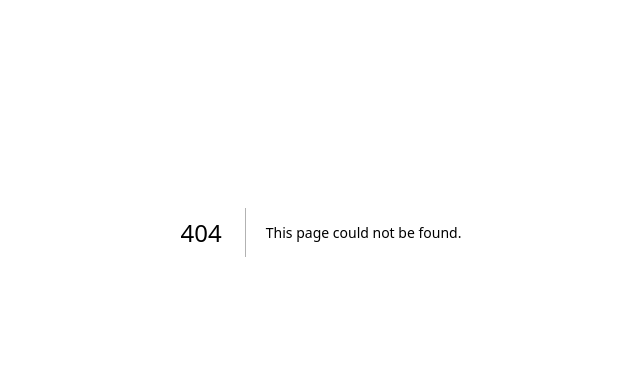
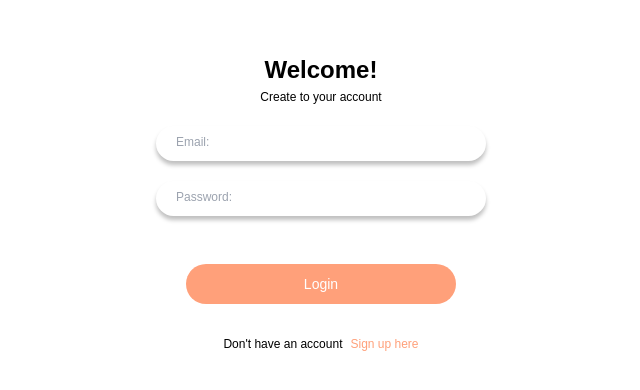
Before and after one commit to issac-326/adopcion, a Next.js app: page /Login in a window 1280 px wide. Before the commit this address had no page. Shown: the part 168-558 px from the top of the page, without its empty margins (319-959 px from the left). Built offline with nearby package versions, Linux system fonts and the light colour scheme.

Commit message:
Login frontend

```diff
--- /dev/null
+++ b/src/app/Login/page.tsx
@@ -0,0 +1,29 @@
+import Link from "next/link";
+
+export default function Home() {
+    return (
+      <div>
+        <div className="flex items-center flex-col mt-[220px] bg-white">
+          <p className="text-[24px] font-bold text-black">Welcome!</p>
+          <p className="text-[12px] text-black">Create to your account</p>
+        </div>
+        <div className="flex flex-col items-center bg-white">
+          <label className="text-xs text-gray-400 bg-white rounded-[50px] pl-5 pt-2 mt-5 w-[330px] h-[35px] shadow-[0_4px_4px_rgba(0,0,0,0.25)]">
+            Email:
+            <input type="email" name="email" required />
+          </label>
+          <label className="text-xs text-gray-400 bg-white rounded-[50px] pl-5 pt-2 mt-5 w-[330px] h-[35px] shadow-[0_4px_4px_rgba(0,0,0,0.25)]">
+            Password:
+            <input type="password" name="password" required minLength={6} />
+          </label>
+          <button className="mt-12 w-[270px] h-[40px] bg-[#FFA07A] rounded-[20px] text-sm text-white">
+            Login
+          </button>
+        </div>
+        <div className="flex mt-8 flex mt-6 justify-center">
+            <p className="text-xs text-black">Don't have an account</p>
+            <Link href="/" className="text-xs text-[#FFA07A] pl-2 ">Sign up here</Link>
+          </div>
+      </div>
+    );
+  }
--- a/src/app/layout.tsx
+++ b/src/app/layout.tsx
@@ -26,7 +26,7 @@ export default function RootLayout({
   return (
     <html lang="en">
       <body
-        className={`${geistSans.variable} ${geistMono.variable} antialiased`}
+        className={`${geistSans.variable} ${geistMono.variable} antialiased bg-white`}
       >
         {children}
       </body>
--- a/src/app/page.tsx
+++ b/src/app/page.tsx
@@ -1,11 +1,11 @@
-import Image from "next/image";
+import Link from "next/link";
 
 export default function Home() {
   return (
     <div>
       <div className="flex items-center flex-col mt-[220px] bg-white">
-        <p className="text-[24px] font-bold">Welcome!</p>
-        <p className="text-[12px]">Create to your account</p>
+        <p className="text-[24px] font-bold text-black">Welcome!</p>
+        <p className="text-[12px] text-black">Create to your account</p>
       </div>
       <form className="flex flex-col items-center bg-white">
         <label className="text-xs text-gray-400 bg-white rounded-[50px] pl-5 pt-2 mt-5 w-[330px] h-[35px] shadow-[0_4px_4px_rgba(0,0,0,0.25)]">
@@ -31,11 +31,12 @@ export default function Home() {
         <button className="mt-12 w-[270px] h-[40px] bg-[#FFA07A] rounded-[20px] text-sm text-white">
           Sign in
         </button>
-        <div className="flex">
-          <p className="text-xs">You already have an account?</p>
-          <a className="text-xs text-[#FFA07A] pl-2">Login here</a>
+      </form>
+
+      <div className="flex mt-6 justify-center ">
+          <p className="text-xs text-black">You already have an account?</p>
+          <Link href="/Login" className="text-xs text-[#FFA07A] pl-2">Login here</Link>
         </div>
-      </form>
     </div>
   );
 }
```
Also changed, not shown: Login/page.tsx (added).
